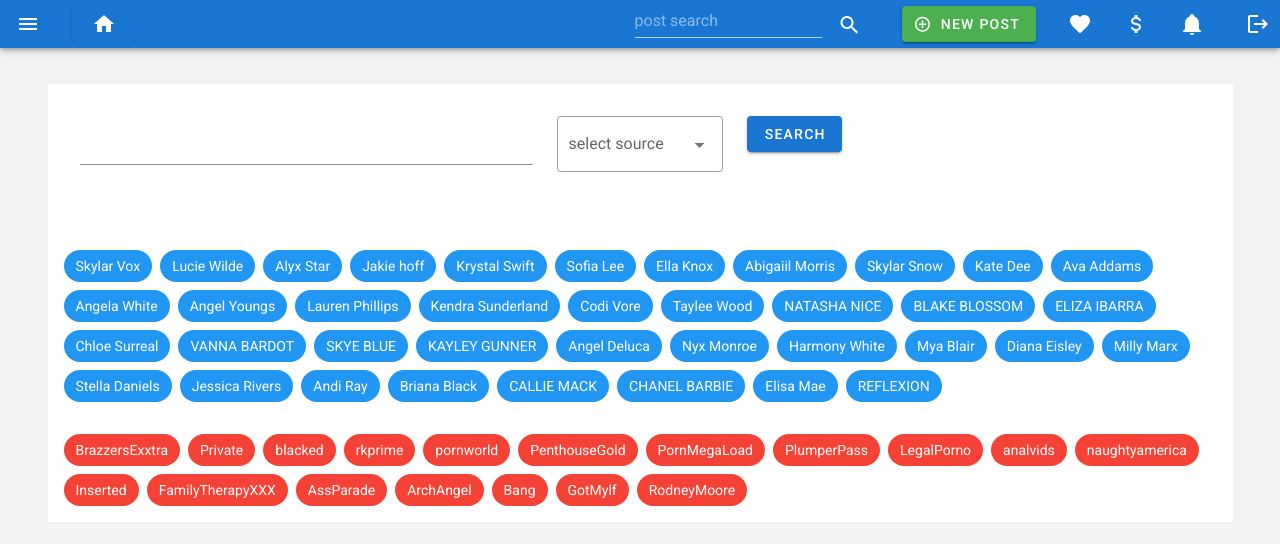
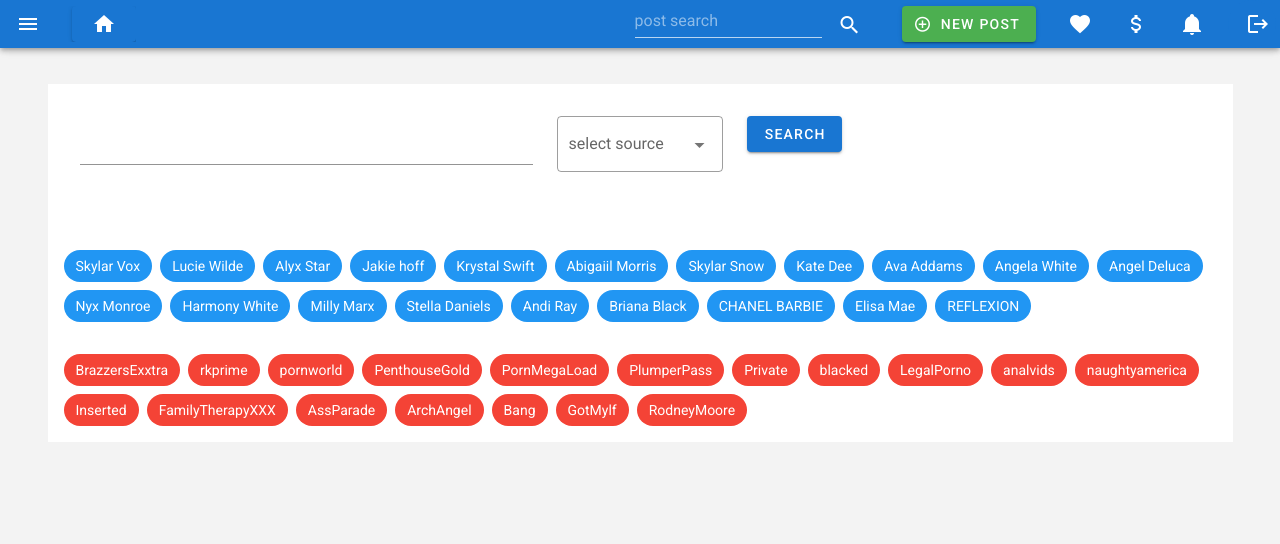
Before and after one commit to developersaeed0008/front-post, a Vue app: page /boobs in a window 1280 px wide. Shown: the top 544 px of the page. Built offline with nearby package versions, Linux system fonts and the light colour scheme; what vue-sweetalert2 would draw is missing.

Commit message:
update boob list

```diff
--- a/src/views/Boob.vue
+++ b/src/views/Boob.vue
@@ -175,49 +175,31 @@
         "Alyx Star",
         "Jakie hoff",
         "Krystal Swift",
-        "Sofia Lee",
-        "Ella Knox",
         "Abigaiil Morris",
         "Skylar Snow",
         "Kate Dee",
         "Ava Addams",
         "Angela White",
-        "Angel Youngs",
-        "Lauren Phillips",
-        "Kendra Sunderland",
-        "Codi Vore",
-        "Taylee Wood",
-        "NATASHA NICE",
-        "BLAKE BLOSSOM",
-        "ELIZA IBARRA",
-        "Chloe Surreal",
-        "VANNA BARDOT",
-        "SKYE BLUE",
-        "KAYLEY GUNNER",
         "Angel Deluca",
         "Nyx Monroe",
         "Harmony White",
-        "Mya Blair",
-        "Diana Eisley",
         "Milly Marx",
         "Stella Daniels",
-        "Jessica Rivers",
         "Andi Ray",
         "Briana Black",
-        "CALLIE MACK",
         "CHANEL BARBIE",
         "Elisa Mae",
         "REFLEXION",
       ],
       channels: [
         "BrazzersExxtra",
-        "Private",
-        "blacked",
         "rkprime",
         "pornworld",
         "PenthouseGold",
         "PornMegaLoad",
         "PlumperPass",
+        "Private",
+        "blacked",
         "LegalPorno",
         "analvids",
         "naughtyamerica",
```
